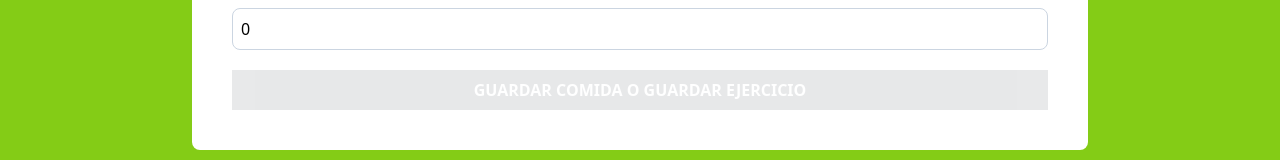
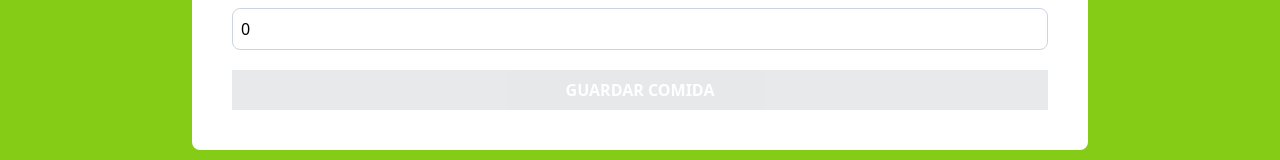
Before and after one commit to 7Fernando7/calorie-tracker, a React (Vite) app: page / in a window 1280 px wide. Shown: the part 396-556 px from the top of the page. Built offline with nearby package versions, Linux system fonts and the light colour scheme.

Commit message:
Mostrar de forma condicional el Texto si es Ejercicio o comida al guardar

```diff
--- a/src/componentes/Form.tsx
+++ b/src/componentes/Form.tsx
@@ -76,7 +76,7 @@ export default function Form() {
             type="submit"
             className="bg-gray-800 hover:bg-gray-900 w-full p-2 font-bold uppercase text-white
             cursor-pointer disabled:opacity-10"
-            value="Guardar Comida o guardar ejercicio"
+            value={activity.category === 1 ? 'Guardar Comida' : 'Guardar Ejercicio'}
             disabled={!isValidActivity()}
         />
 
```
